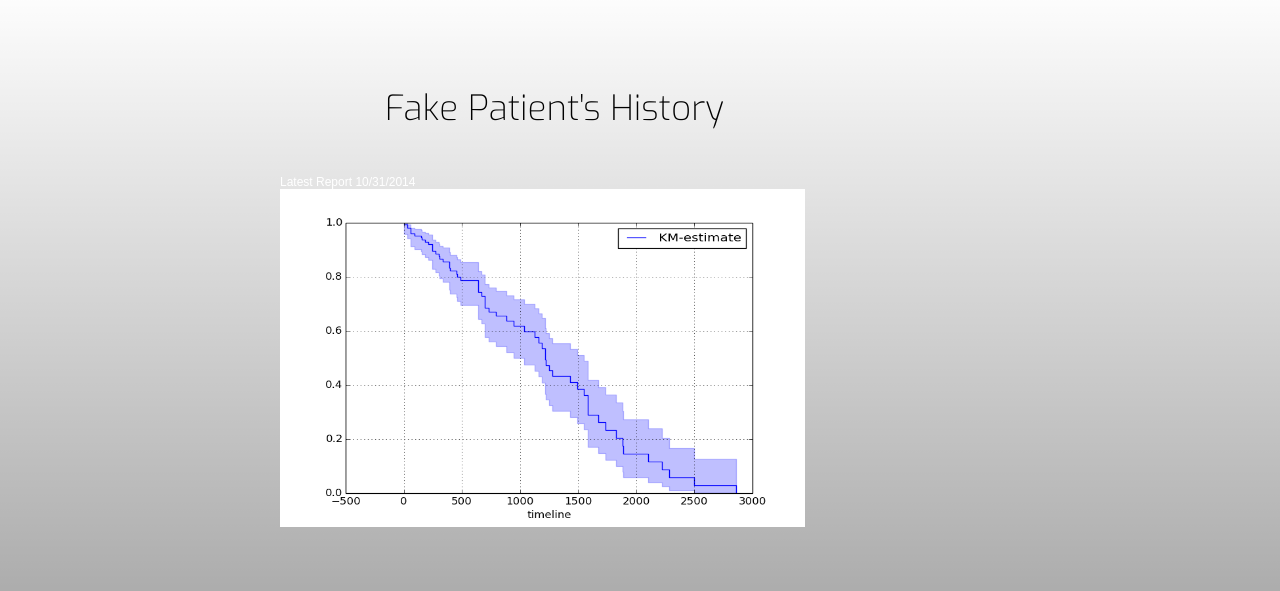
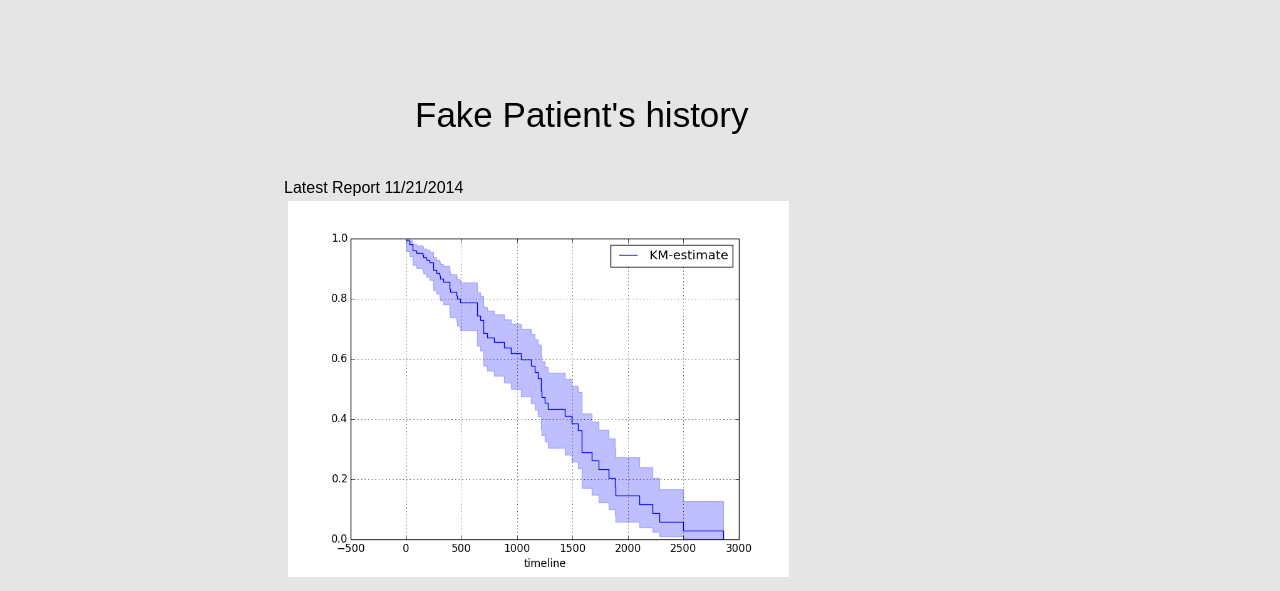
Before and after one commit to bhc24/EECS_393_Project, a Django app: a page that uses pamlla/templates/Patient_History.html in a window 1280 px wide. Shown: the top 591 px of the page. Run offline with Django 3.2, Linux system fonts and the light colour scheme; some libraries are stand-ins or nearby versions.

Commit message:
Most up to date static new patient and patient history views.

```diff
--- a/pamlla/templates/New_Patient.html
+++ b/pamlla/templates/New_Patient.html
@@ -179,7 +179,7 @@ body{
 		<br>
 		<div class="login">
 				<input type="text" placeholder="Patient Name" name="Patient Name"><br>
-				<input type="text" placeholder="Patient ID" name="Patient ID"><br>
+				<input type="text" placeholder="Patient MRN" name="Patient MRN"><br>
 				<input type="button" value="Add Patient">
 		</div>
 
--- a/pamlla/templates/Patient_History.html
+++ b/pamlla/templates/Patient_History.html
@@ -1,55 +1,36 @@
 <!DOCTYPE html>
-<html>
-
+<html xmlns="http://www.w3.org/1999/xhtml">
 <head>
-
-  <meta charset="UTF-8">
-
-  <title>Random Login Form - CodePen</title>
+		<meta http-equiv="content-type" content="text/html; charset=utf-8"/>
+		<title>Patient History</title>
 
 	<style>
-@import url(http://fonts.googleapis.com/css?family=Exo:100,200,400);
-@import url(http://fonts.googleapis.com/css?family=Source+Sans+Pro:700,400,300);
 
 body{
 	margin: 0;
 	padding: 0;
-	background: #fff;
-	color: #fff;
+	background: rgba(0,0,0,0.1);
+	color: #000;
 	font-family: Arial;
 	font-size: 12px;
 }
 
 .body{
-	position: absolute;
-	top: -20px;
-	left: -20px;
-	right: -40px;
-	bottom: -40px;
-	width: auto;
-	height: 500px;
-	background-size: 1000px;
-	-webkit-filter: blur(5px);
-	z-index: 0;
-}
-
-.grad{
-	position: absolute;
+	prosition: absolute;
 	top: -20px;
 	left: -20px;
 	right: -40px;
 	bottom: -40px;
 	width: auto;
 	height: auto;
-	background: -webkit-gradient(linear, left top, left bottom, color-stop(0%,rgba(0,0,0,0)), color-stop(100%,rgba(0,0,0,0.65))); /* Chrome,Safari4+ */
-	z-index: 1;
-	opacity: 0.7;
+	background-size: 1000px;
+	z-index: 0;
 }
 
 .header{
 	position: absolute;
-	top: calc(15% - 35px);
-	left: calc(50% - 255px);
+	top: calc(15% - 25px);
+	left: calc(50% - 225px);
 	z-index: 2;
 }
 
@@ -61,74 +42,7 @@ body{
 	font-weight: 200;
 }
 
-.header div span{
-	color: #5379fa !important;
-}
-
-.login input[type=text]{
-	width: 250px;
-	height: 30px;
-	background: transparent;
-	border: 1px solid rgba(255,255,255,0.6);
-	border-radius: 2px;
-	color: #fff;
-	font-family: 'Exo', sans-serif;
-	font-size: 16px;
-	font-weight: 400;
-	padding: 4px;
-}
-
-.login input[type=password]{
-	width: 250px;
-	height: 30px;
-	background: transparent;
-	border: 1px solid rgba(255,255,255,0.6);
-	border-radius: 2px;
-	color: #fff;
-	font-family: 'Exo', sans-serif;
-	font-size: 16px;
-	font-weight: 400;
-	padding: 4px;
-	margin-top: 10px;
-}
-
-.login input[type=button]{
-	width: 260px;
-	height: 35px;
-	background: #fff;
-	border: 1px solid #fff;
-	cursor: pointer;
-	border-radius: 2px;
-	color: #a18d6c;
-	font-family: 'Exo', sans-serif;
-	font-size: 64px;
-	font-weight: 400;
-	padding: 6px;
-	margin-top: 10px;
-}
-
-.login input[type=button]:hover{
-	opacity: 0.8;
-}
-
-.login input[type=button]:active{
-	opacity: 0.6;
-}
-
-.login input[type=text]:focus{
-	outline: none;
-	border: 1px solid rgba(255,255,255,0.9);
-}
-
-.login input[type=password]:focus{
-	outline: none;
-	border: 1px solid rgba(255,255,255,0.9);
-}
-
-.login input[type=button]:focus{
-	outline: none;
-}
-.login{
+.kmplot{
 	position: absolute;
 	top: calc(30% - 75px);
 	left: calc(25% - 50px);
@@ -136,22 +50,28 @@ body{
 	width: 350px;
 	padding: 10px;
 	z-index: 2;
+
 }
+
+.kmplot div{
+	color: #000;
+	font-family: 'Exo', sans-serif;
+	font-size: 16px;
+	font-weight: 400;
+	padding: 4px;
+}
+
 .table{
 	position: absolute;
-	top: calc(90% - 75px);
-	left: calc(25% - 40px);
+	top: calc(250%);
+	left: calc(1%);
+	height: 150px;
+	width: 350px;
+	padding: 10px;
+	z-index: 2;
 }
 
-::-webkit-input-placeholder{
-   color: rgba(255,255,255,0.6);
-}
-
-::-moz-input-placeholder{
-   color: rgba(255,255,255,0.6);
-}
 </style>
-
 		<script src="js/prefixfree.min.js"></script>
 
 	<script type="text/javascript" src="https://www.google.com/jsapi"></script>
@@ -176,35 +96,27 @@ body{
 
 			  table = new google.visualization.Table(document.getElementById('variant_table'));
 
-			  table.draw(patientData);
+			  table.draw(patientData,
+						 {width: 500}
+						 );
 			}
 
 			google.setOnLoadCallback(drawVisualization);
 
 		</script>
-
 	</head>
 
 	<body>
+		<div class="body"/>
+			<div class="header">
+				<div>Fake Patient's history</div>
+			</div>
 
-  <div class="body"></div>
-		<div class="grad"></div>
-		<div class="header">
-			<div>Fake Patient's History<span></span></div>
-		</div>
-		<br>
-		<div class="login">
-				<div>Latest Report 10/31/2014</div>
+			<div class="kmplot"/>
+				<div>Latest Report 11/21/2014<div>
 				<img src="../../Scripts/coxsurvival.png" alt="some text" style="width: 150%; height: 225%"/>
 			</div>
 
-		<div class="table" id="variant_table">
-			<h2>Top ranking variants</h2>
-
-		</div>
-
-  <script src='http://codepen.io/assets/libs/fullpage/jquery.js'></script>
-
+			<div class="table" id="variant_table"/>
 	</body>
-
 </html>
```
Lines whose indentation alone changed are shown as unchanged.
